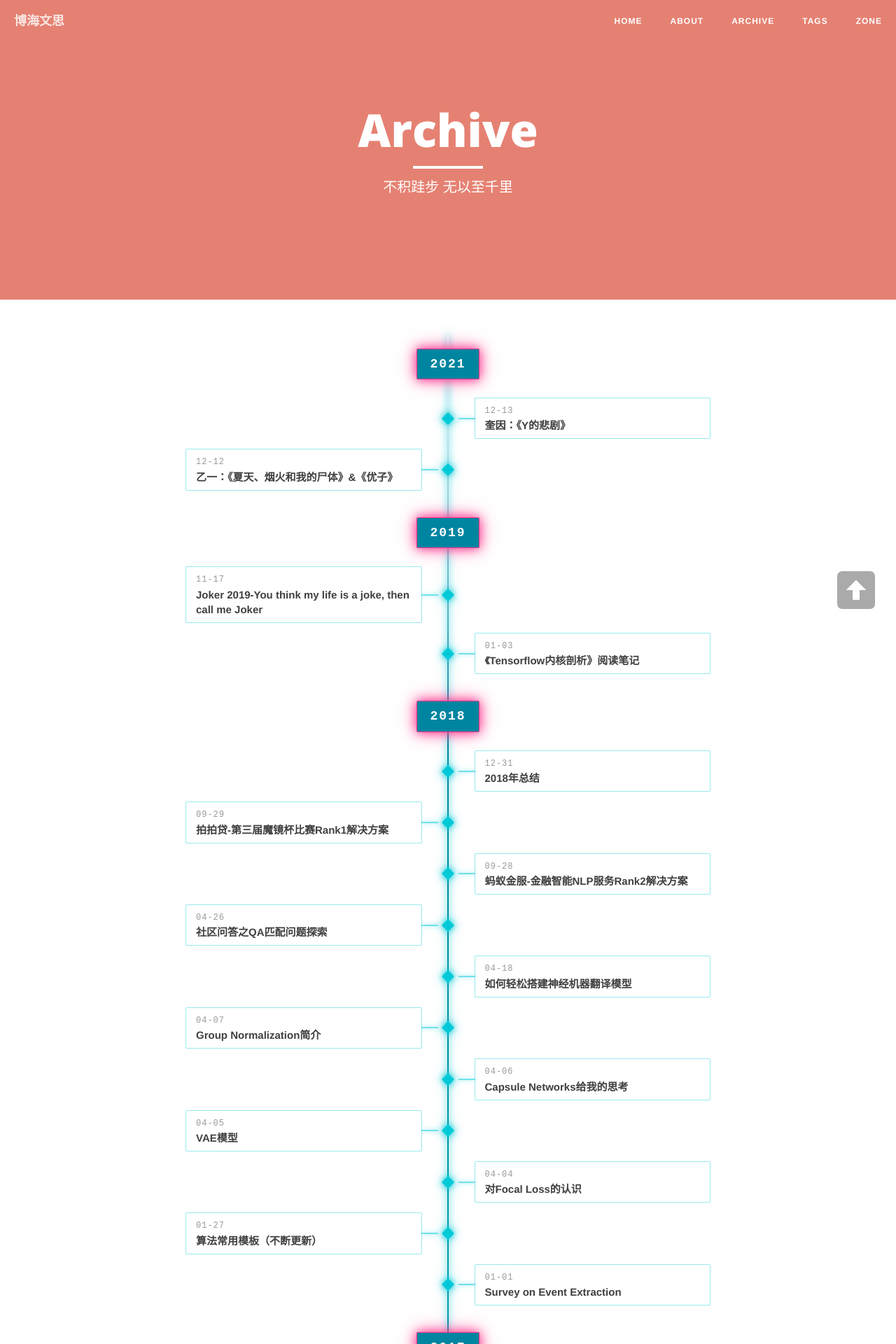
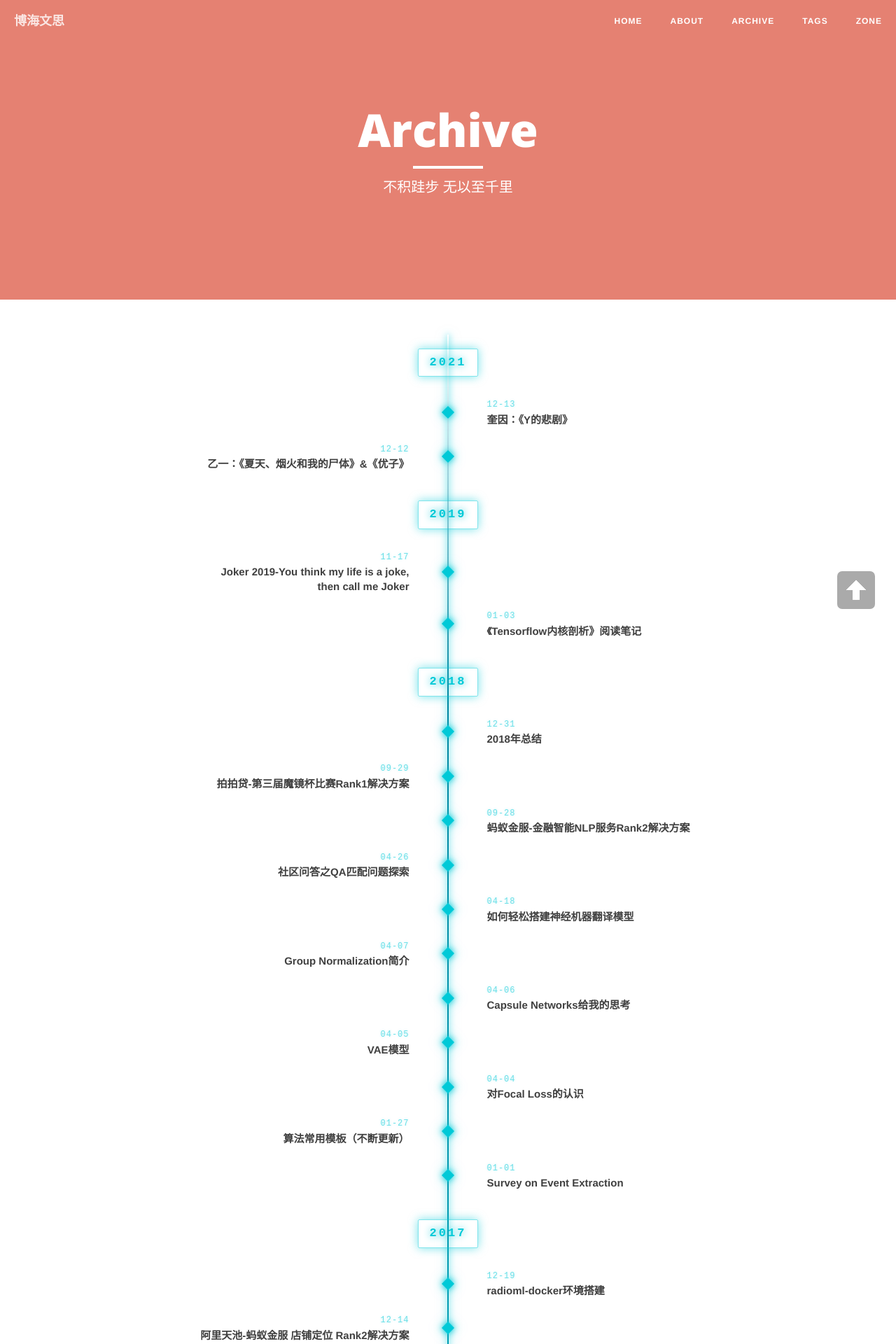
Before and after one commit to l11x0m7/l11x0m7.github.io, a Jekyll site: the page built from archive.md, in a window 1280 px wide. Shown: the top 1920 px of the page at 70% size. Built offline with Jekyll 4.4.1, drawn with Linux system fonts in a browser that asks for light colours; nearby versions of some CDN libraries; comment, search, counter and statistics services are not loaded.

Commit message:
Simplify archive timeline: drop card frames, keep blinking dates
- Remove post card background/border/glow connector; posts are now plain text
  (title turns cyan on hover only)
- Year labels: drop pink pulse, use transparent outline + cyan glow breathe
- Dates: cyan monospace text that blinks/glows once scrolled into view
- Drop now-unused --tl-pink/--tl-bg vars; clean responsive + reduced-motion rules

Co-Authored-By: Claude <noreply@anthropic.com>

```diff
--- a/css/archive-timeline.css
+++ b/css/archive-timeline.css
@@ -6,9 +6,7 @@
 .cyber-timeline {
   --tl-cyan: #00c9d7;
   --tl-cyan-deep: #0085a1;
-  --tl-pink: #ff2e88;
   --tl-ink: #404040;
-  --tl-bg: rgba(255, 255, 255, 0.55);
 
   position: relative;
   padding: 20px 0 40px;
@@ -72,21 +70,22 @@
 .tl-year-label {
   position: relative;
   z-index: 2;
-  padding: 6px 18px;
+  padding: 5px 16px;
   font-family: "Courier New", Consolas, monospace;
-  font-size: 18px;
+  font-size: 17px;
   font-weight: 700;
-  letter-spacing: 2px;
-  color: #fff;
-  background: var(--tl-cyan-deep);
-  border: 1px solid var(--tl-cyan);
+  letter-spacing: 3px;
+  color: var(--tl-cyan);
+  background: transparent;
+  border: 1px solid rgba(0, 201, 215, 0.5);
   border-radius: 2px;
-  box-shadow: 0 0 10px var(--tl-cyan), 0 0 22px rgba(0, 201, 215, 0.45);
+  text-shadow: 0 0 8px rgba(0, 201, 215, 0.7);
+  box-shadow: 0 0 8px rgba(0, 201, 215, 0.3);
   animation: tl-pulse 2.6s ease-in-out infinite;
 }
 @keyframes tl-pulse {
-  0%, 100% { box-shadow: 0 0 10px var(--tl-cyan), 0 0 22px rgba(0, 201, 215, 0.45); border-color: var(--tl-cyan); }
-  50%      { box-shadow: 0 0 16px var(--tl-pink), 0 0 28px rgba(255, 46, 136, 0.55); border-color: var(--tl-pink); }
+  0%, 100% { box-shadow: 0 0 8px rgba(0, 201, 215, 0.3); text-shadow: 0 0 8px rgba(0, 201, 215, 0.7); }
+  50%      { box-shadow: 0 0 14px rgba(0, 201, 215, 0.55); text-shadow: 0 0 12px rgba(0, 201, 215, 1); }
 }
 
 /* —— 文章条目(左右交替)—— */
@@ -118,54 +117,39 @@
   transform: translate(-50%, -50%) rotate(45deg) scale(1.25);
 }
 
-/* 卡片 */
+/* 卡片:无边框无背景,简约纯文字 */
 .tl-card {
   position: relative;
   width: 45%;
-  padding: 8px 14px;
-  background: var(--tl-bg);
-  border: 1px solid rgba(0, 201, 215, 0.4);
-  border-radius: 2px;
-  transition: border-color 0.35s ease, background 0.35s ease, box-shadow 0.35s ease;
-}
-/* 卡片 → 脊柱 的发光连线 */
-.tl-card::before {
-  content: "";
-  position: absolute;
-  top: 50%;
-  width: 24px;
-  height: 1px;
-  background: var(--tl-cyan);
-  box-shadow: 0 0 6px var(--tl-cyan);
-  transform: translateY(-50%);
-  transition: background 0.35s ease, box-shadow 0.35s ease;
+  padding: 4px 18px;
 }
 
 /* 左右交替:奇数靠左、偶数靠右(nth-of-type 只计 .tl-item,忽略年份节点) */
-.tl-item:nth-of-type(odd) .tl-card  { margin-right: auto; }
-.tl-item:nth-of-type(odd) .tl-card::before  { right: -24px; }
-.tl-item:nth-of-type(even) .tl-card { margin-left: auto; }
-.tl-item:nth-of-type(even) .tl-card::before { left: -24px; }
+.tl-item:nth-of-type(odd) .tl-card  { margin-right: auto; text-align: right; }
+.tl-item:nth-of-type(even) .tl-card { margin-left: auto; text-align: left; }
 
-/* hover:霓虹高亮(粉色) */
-.tl-card:hover {
-  border-color: var(--tl-pink);
-  background: rgba(255, 255, 255, 0.85);
-  box-shadow: 0 0 14px rgba(255, 46, 136, 0.55), 0 4px 18px rgba(255, 46, 136, 0.2);
-}
-.tl-card:hover::before {
-  background: var(--tl-pink);
-  box-shadow: 0 0 6px var(--tl-pink);
-}
-
-/* 日期 + 标题 */
+/* 日期:等宽字体,青色闪烁发光(进入视口后点亮) */
 .tl-date {
   display: block;
   font-family: "Courier New", Consolas, monospace;
   font-size: 12px;
-  color: #999;
+  color: var(--tl-cyan-deep);
   letter-spacing: 1px;
+  opacity: 0.55;
+  transition: opacity 0.4s ease, color 0.4s ease, text-shadow 0.4s ease;
 }
+.tl-item.in-view .tl-date {
+  opacity: 1;
+  color: var(--tl-cyan);
+  text-shadow: 0 0 6px rgba(0, 201, 215, 0.8);
+  animation: tl-blink 2.4s ease-in-out infinite;
+}
+@keyframes tl-blink {
+  0%, 100% { opacity: 1; text-shadow: 0 0 6px rgba(0, 201, 215, 0.8); }
+  50%      { opacity: 0.45; text-shadow: 0 0 3px rgba(0, 201, 215, 0.4); }
+}
+
+/* 标题:纯文字,hover 变青 */
 .tl-title {
   display: block;
   font-size: 15px;
@@ -185,8 +169,7 @@
 .cyber-timeline.js .tl-item.in-view .tl-card {
   opacity: 1;
   transform: translateY(0);
-  transition: opacity 0.5s ease, transform 0.5s ease,
-              border-color 0.35s ease, background 0.35s ease, box-shadow 0.35s ease;
+  transition: opacity 0.5s ease, transform 0.5s ease;
 }
 
 /* —— 响应式:窄屏单侧(脊柱居左,卡片全右侧)—— */
@@ -202,10 +185,7 @@
     width: calc(100% - 50px);
     margin-left: 50px;
     margin-right: 0;
-  }
-  .tl-item .tl-card::before {
-    left: -24px;
-    right: auto;
+    text-align: left;
   }
 }
 
@@ -213,6 +193,7 @@
 @media (prefers-reduced-motion: reduce) {
   .cyber-timeline::after { animation: none; display: none; }
   .tl-year-label { animation: none; }
+  .tl-item.in-view .tl-date { animation: none; }
   .cyber-timeline.js .tl-card { opacity: 1; transform: none; }
-  .tl-card, .tl-dot, .tl-title { transition: none; }
+  .tl-card, .tl-dot, .tl-title, .tl-date { transition: none; }
 }
```
